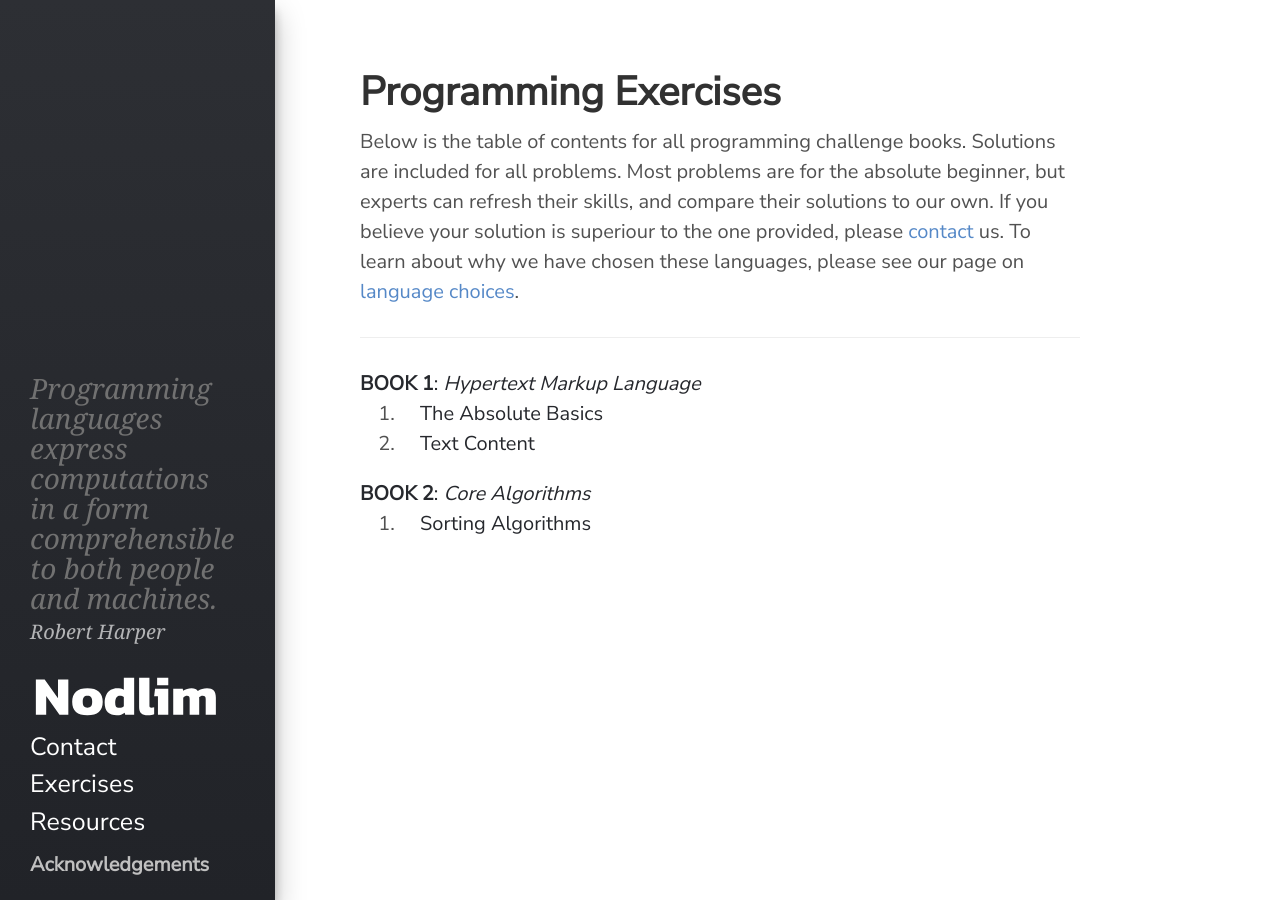
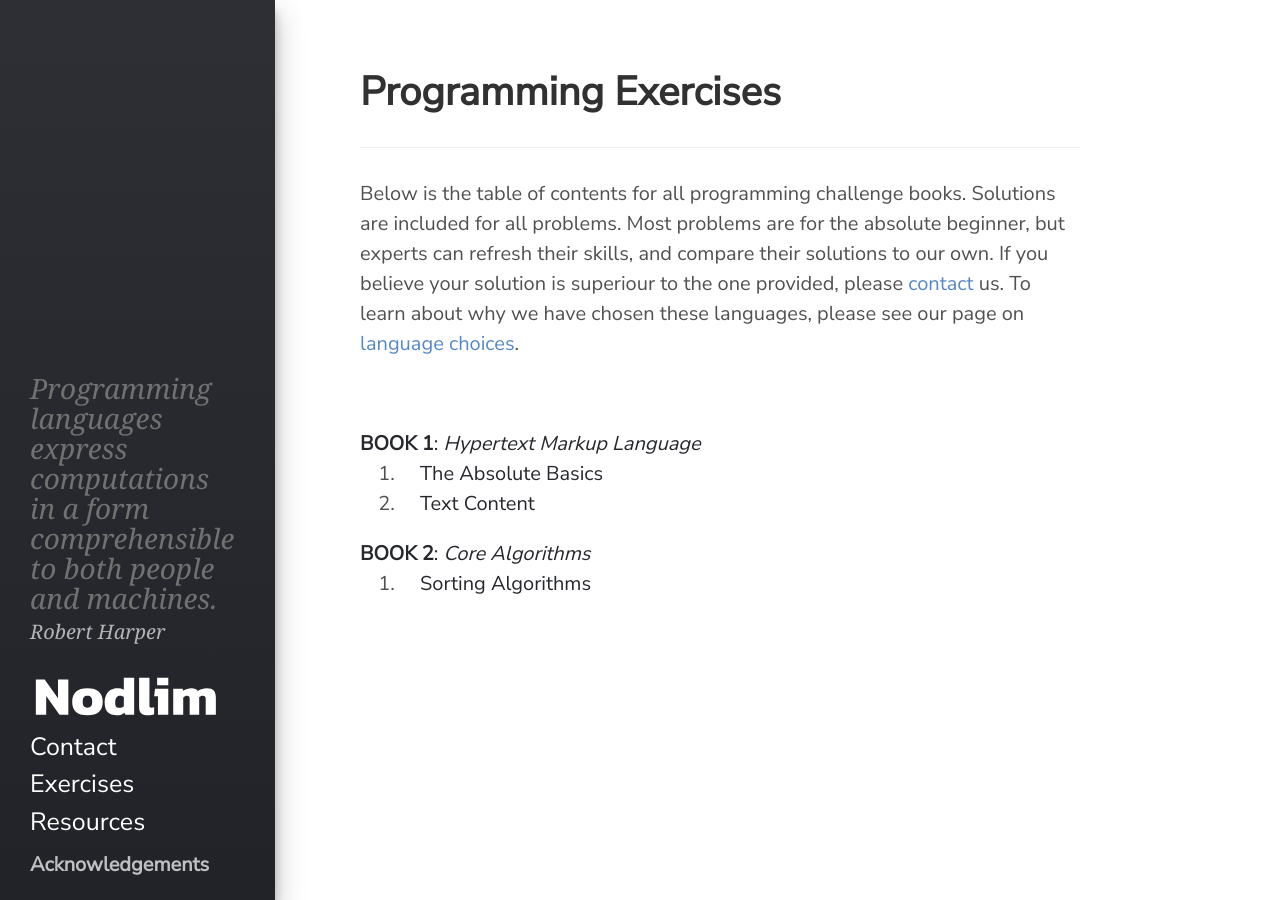
Before and after one commit to kranzuft/nodlim_old, a Jekyll site: the page built from exercises.md, in a window 1280 px wide. Built offline with Jekyll 4.4.1, drawn with Linux system fonts in a browser that asks for light colours.

Commit message:
Simplified headings

```diff
--- a/exercises.md
+++ b/exercises.md
@@ -7,9 +7,11 @@ qauth: Robert Harper
 qcite: https://www.cs.cmu.edu/~rwh/plbook/2nded.pdf
 ---
 
+<hr />
+
 Below is the table of contents for all programming challenge books. Solutions are included for all problems. Most problems are for the absolute beginner, but experts can refresh their skills, and compare their solutions to our own. If you believe your solution is superiour to the one provided, please <a href="{{ site.github.url }}/contact/">contact</a> us. To learn about why we have chosen these languages, please see our page on [language choices][languages].
 
-<hr />
+<br />
 
 {% include globaltoc.html %}
 
```
Also changed, not shown: contact.md (+2 -0 lines), resources.md (+2 -0 lines).
